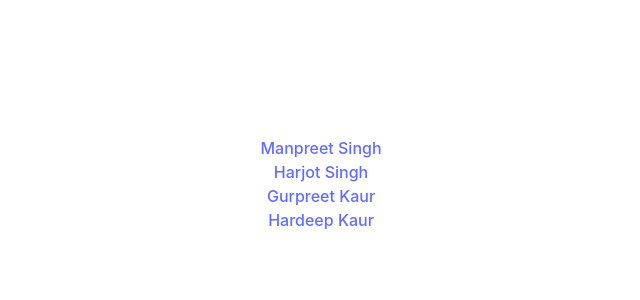
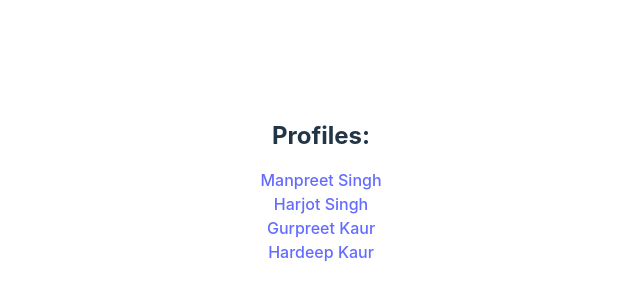
Before and after one commit to ManpreetSL/habit-tracker, a React (Vite) app: page / in a window 1280 px wide. Shown: the part 216-516 px from the top of the page, without its empty margins (319-959 px from the left). Built offline with nearby package versions, Linux system fonts and the light colour scheme.

Commit message:
refactor: replace br tags with flexbox styles in CSS

```diff
--- a/src/App.css
+++ b/src/App.css
@@ -5,37 +5,7 @@
   text-align: center;
 }
 
-.logo {
-  height: 6em;
-  padding: 1.5em;
-  will-change: filter;
+.App {
+  display: flex;
+  flex-direction: column;
 }
-.logo:hover {
-  filter: drop-shadow(0 0 2em #646cffaa);
-}
-.logo.react:hover {
-  filter: drop-shadow(0 0 2em #61dafbaa);
-}
-
-@keyframes logo-spin {
-  from {
-    transform: rotate(0deg);
-  }
-  to {
-    transform: rotate(360deg);
-  }
-}
-
-@media (prefers-reduced-motion: no-preference) {
-  a:nth-of-type(2) .logo {
-    animation: logo-spin infinite 20s linear;
-  }
-}
-
-.card {
-  padding: 2em;
-}
-
-.read-the-docs {
-  color: #888;
-}
--- a/src/App.tsx
+++ b/src/App.tsx
@@ -4,14 +4,11 @@
 function App() {
   return (
     <div className='App'>
+      <h2>Profiles:</h2>
       <Link to={'profile/Manpreet'}>Manpreet Singh</Link>
-      <br />
       <Link to={'profile/Harjot'}>Harjot Singh</Link>
-      <br />
       <Link to={'profile/Gurpreet'}>Gurpreet Kaur</Link>
-      <br />
       <Link to={'profile/Hardeep'}>Hardeep Kaur</Link>
-      <br />
     </div>
   );
 }
```
